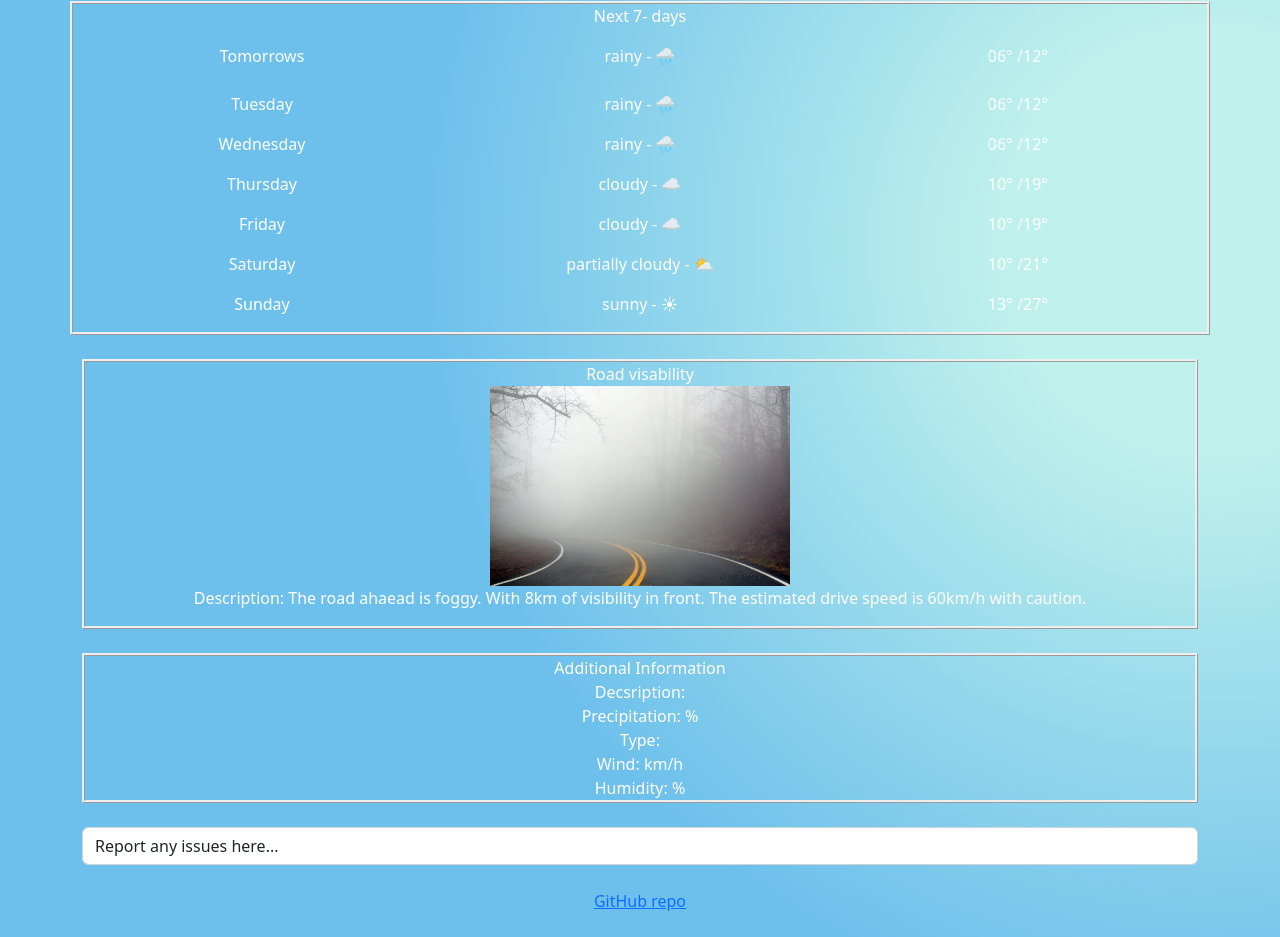
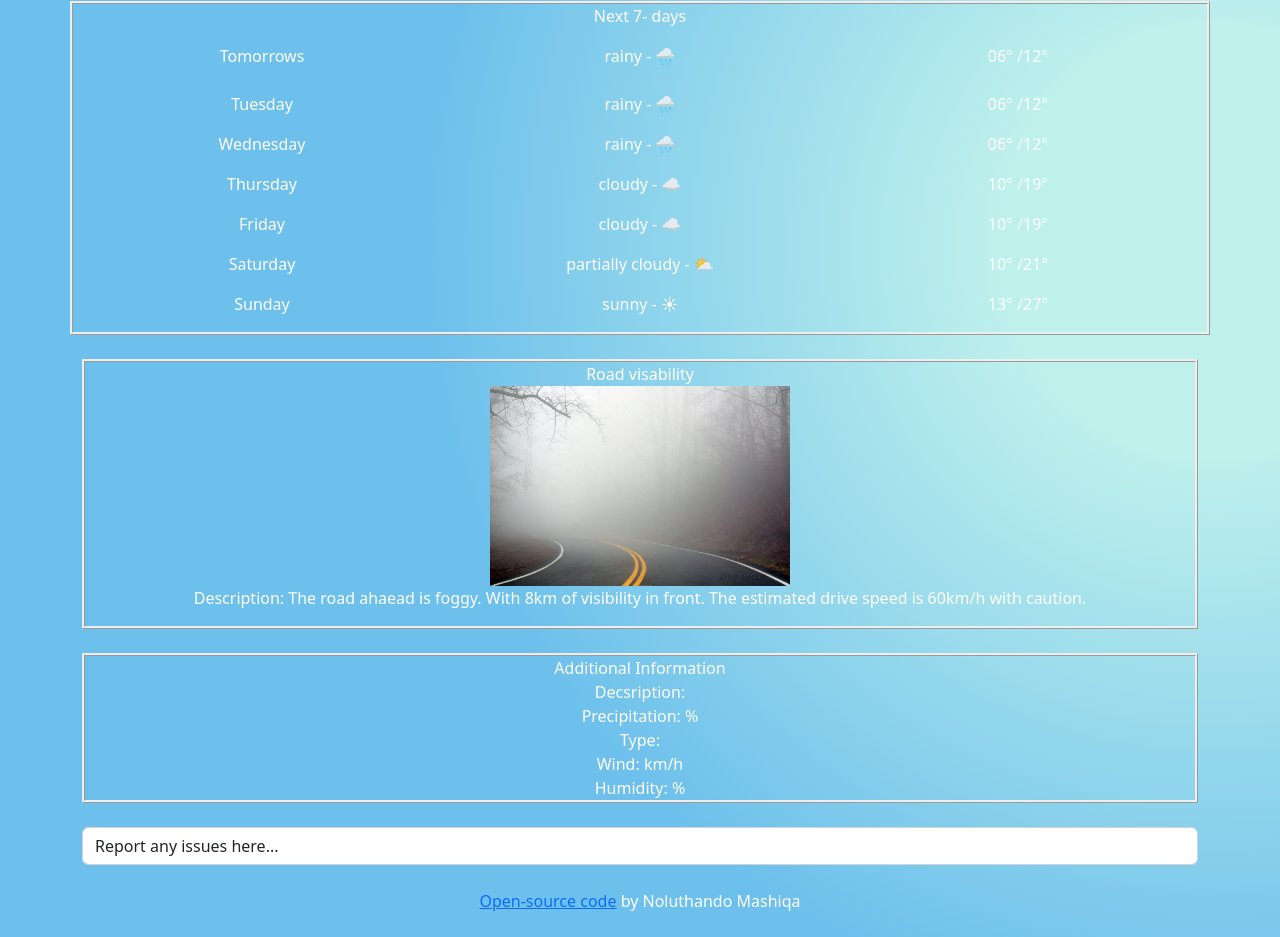
Before and after one commit to nolly-ginger/weatherApp-grit, a website built with Parcel: page index.html in a window 1280 px wide. Shown: the part 452-1389 px from the top of the page. Built offline with nearby package versions, Linux system fonts and the light colour scheme.

Commit message:
Changed source code link name

```diff
--- a/index.html
+++ b/index.html
@@ -169,8 +169,9 @@
       <br />
     </div>
     <a href="https://github.com/nolly-ginger/weatherApp-grit" target="_blank"
-      >GitHub repo</a
+      >Open-source code</a
     >
+    by Noluthando Mashiqa
     <br />
     <br />
     <script src="functions/controls.js"></script>
```
